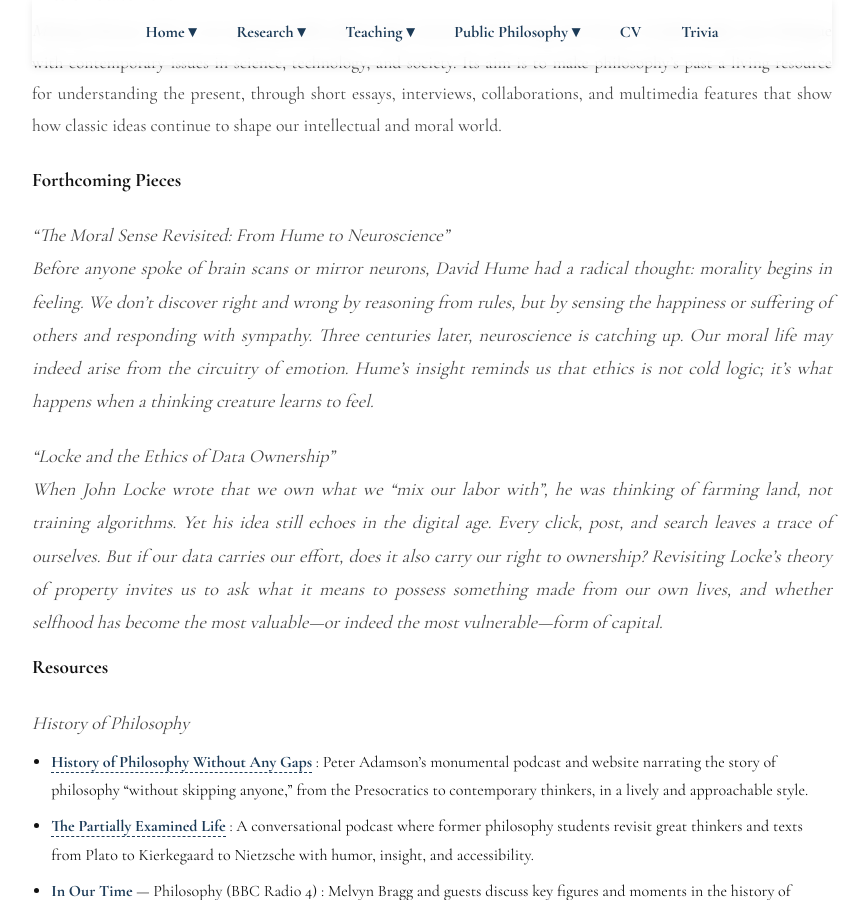
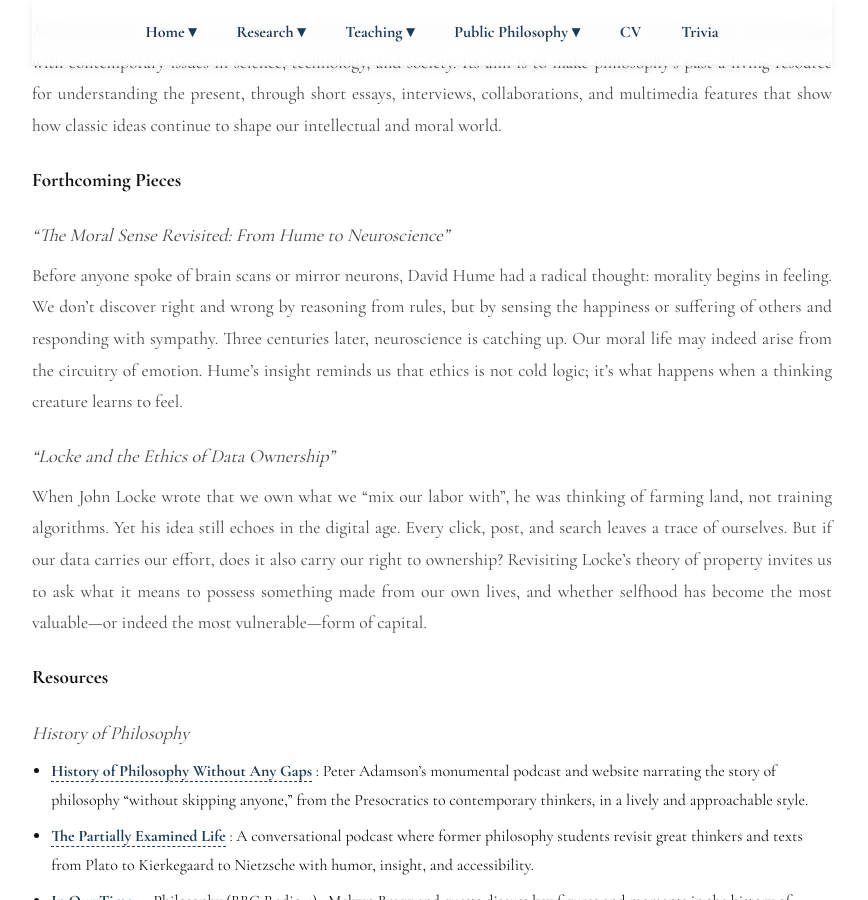
Before and after one commit to aileencluo/aileencluo.github.io, a Jekyll site: the page built from public-philosophy.md, in a window 1280 px wide and 900 px high, scrolled down 489 px. Shown: the whole window, without its empty margins (208-1076 px from the left). Built offline with Jekyll 4.4.1, drawn with Linux system fonts in a browser that asks for light colours.

Commit message:
Update public-philosophy.md

```diff
--- a/public-philosophy.md
+++ b/public-philosophy.md
@@ -22,12 +22,12 @@ title: Public Philosophy
 <p class="subdesc"><em>Making History Alive</em> is an ongoing public philosophy initiative that brings the history of philosophy into dialogue with contemporary issues in science, technology, and society. Its aim is to make philosophy’s past a living resource for understanding the present, through short essays, interviews, collaborations, and multimedia features that show how classic ideas continue to shape our intellectual and moral world.</p>
 
 <div class="subhead">Forthcoming Pieces</div>
-<p class="resource-category"><em>“The Moral Sense Revisited: From Hume to Neuroscience”</em><br>
-Before anyone spoke of brain scans or mirror neurons, David Hume had a radical thought: morality begins in feeling. We don’t discover right and wrong by reasoning from rules, but by sensing the happiness or suffering of others and responding with sympathy. Three centuries later, neuroscience is catching up. Our moral life may indeed arise from the circuitry of emotion. Hume’s insight reminds us that ethics is not cold logic; it’s what happens when a thinking creature learns to feel.
+<p class="resource-category"><em>“The Moral Sense Revisited: From Hume to Neuroscience”</em></p>
+<p class="subdesc">Before anyone spoke of brain scans or mirror neurons, David Hume had a radical thought: morality begins in feeling. We don’t discover right and wrong by reasoning from rules, but by sensing the happiness or suffering of others and responding with sympathy. Three centuries later, neuroscience is catching up. Our moral life may indeed arise from the circuitry of emotion. Hume’s insight reminds us that ethics is not cold logic; it’s what happens when a thinking creature learns to feel.
 </p>
 
-<p class="resource-category"><em>“Locke and the Ethics of Data Ownership”</em><br>
-When John Locke wrote that we own what we “mix our labor with”, he was thinking of farming land, not training algorithms. Yet his idea still echoes in the digital age. Every click, post, and search leaves a trace of ourselves. But if our data carries our effort, does it also carry our right to ownership? Revisiting Locke’s theory of property invites us to ask what it means to possess something made from our own lives, and whether selfhood has become the most valuable—or indeed the most vulnerable—form of capital.
+<p class="resource-category"><em>“Locke and the Ethics of Data Ownership”</em></p>
+<p class="subdesc">When John Locke wrote that we own what we “mix our labor with”, he was thinking of farming land, not training algorithms. Yet his idea still echoes in the digital age. Every click, post, and search leaves a trace of ourselves. But if our data carries our effort, does it also carry our right to ownership? Revisiting Locke’s theory of property invites us to ask what it means to possess something made from our own lives, and whether selfhood has become the most valuable—or indeed the most vulnerable—form of capital.
 </p>
 
 
```
